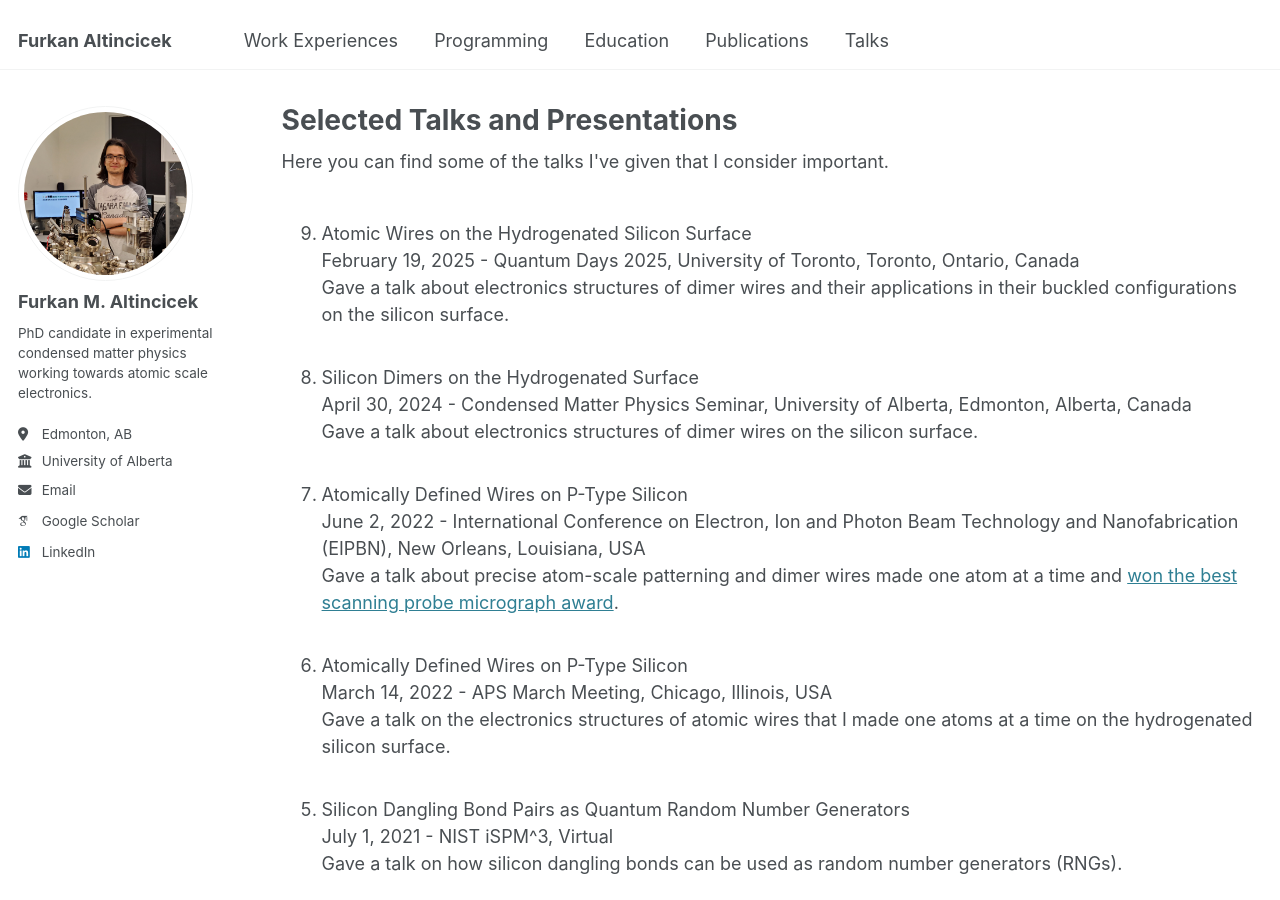
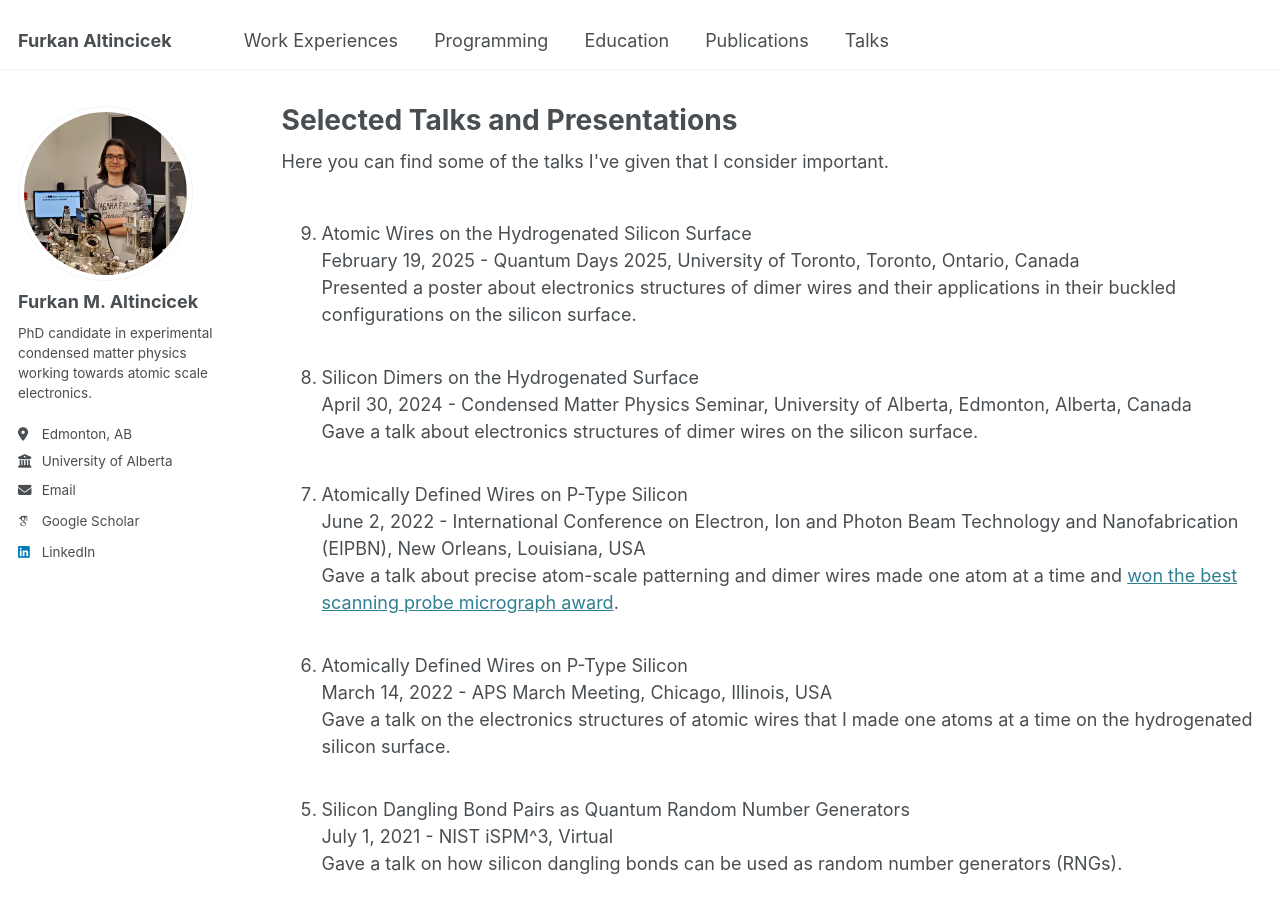
Before and after one commit to faltincicek/faltincicek.github.io, a Jekyll site: the page built from _pages/talks.html, in a window 1280 px wide and 900 px high. Built offline with Jekyll 4.4.1, drawn with Linux system fonts in a browser that asks for light colours; some web fonts are replaced.

Commit message:
Update talks.html

```diff
--- a/_pages/talks.html
+++ b/_pages/talks.html
@@ -12,7 +12,7 @@ Here you can find some of the talks I've given that I consider important.<br><br
 <li>
 Atomic Wires on the Hydrogenated Silicon Surface<br>
 February 19, 2025 - Quantum Days 2025, University of Toronto, Toronto, Ontario, Canada<br>
-Gave a talk about electronics structures of dimer wires and their applications in their buckled configurations on the silicon surface.<br><br>
+Presented a poster about electronics structures of dimer wires and their applications in their buckled configurations on the silicon surface.<br><br>
 </li>
 
 <li>
```
